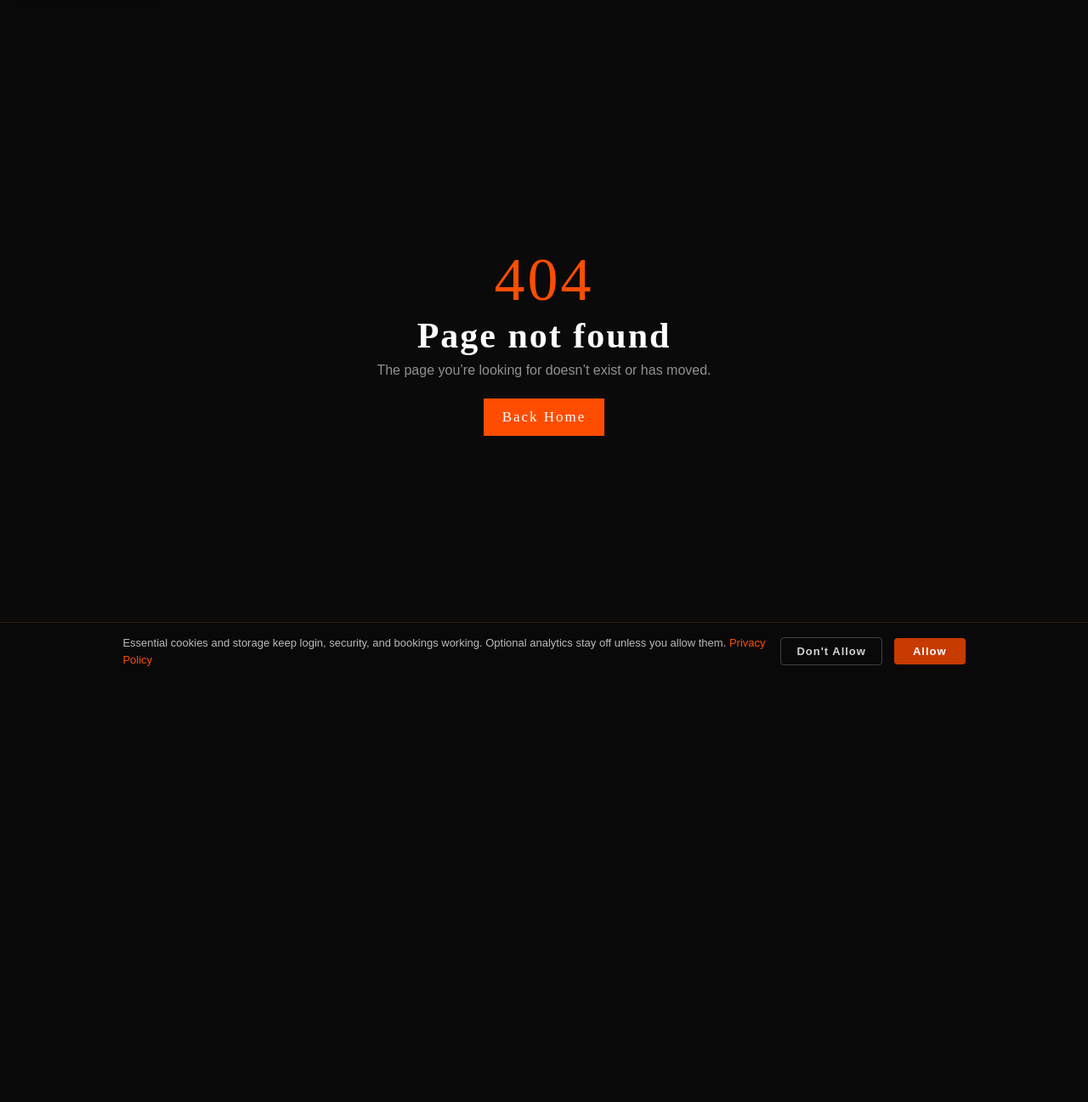
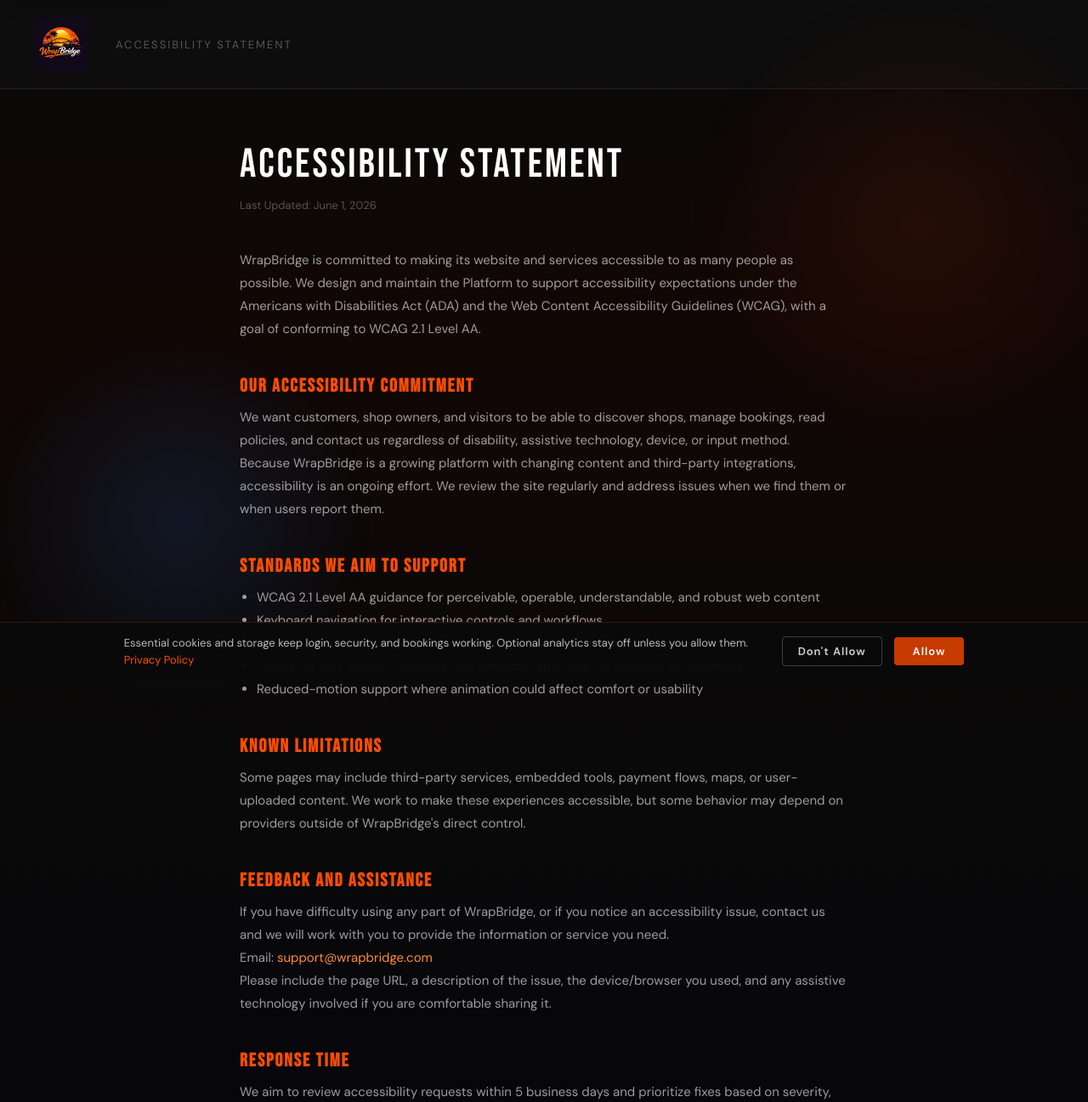
Before and after one commit to SanelSinanovic/wraplocal, a React (Vite) app: page /accessibility in a window 1280 px wide. Shown: the top 1297 px of the page at 85% size. Before the commit the page ends 800 px from the top, so only its background shows below. Built offline with nearby package versions, Linux system fonts and the light colour scheme; no server answers; the database is empty.

Commit message:
Accessiblity Page(5.5)

```diff
--- a/src/App.jsx
+++ b/src/App.jsx
@@ -13,6 +13,7 @@
 import { fetchShops, fetchProfile, fetchShopById } from "./lib/queries";
 import TermsPage from "./pages/TermsPage";
 import PrivacyPage from "./pages/PrivacyPage";
+import AccessibilityPage from "./pages/AccessibilityPage";
 import ResetPasswordPage from "./pages/ResetPasswordPage";
 import AdminDashboard from "./pages/AdminDashboard";
 
@@ -29,6 +30,7 @@
   "company-login": "/business/login",
   terms: "/terms",
   privacy: "/privacy",
+  accessibility: "/accessibility",
   "reset-password": "/reset-password",
   admin: "/admin",
 };
@@ -46,6 +48,7 @@
   "/business/login": { title: "Shop Login — WrapBridge",                                            description: "Sign in to your WrapBridge shop dashboard." },
   "/terms":          { title: "Terms of Service \u2014 WrapBridge",                                  description: "Read WrapBridge's Terms of Service, including our payment, refund, and liability policies." },
   "/privacy":        { title: "Privacy Policy \u2014 WrapBridge",                                   description: "Read WrapBridge's Privacy Policy to understand how we collect, use, and protect your data." },
+  "/accessibility":  { title: "Accessibility Statement \u2014 WrapBridge",                          description: "Read WrapBridge's Accessibility Statement and our commitment to ADA accessibility and WCAG 2.1 Level AA." },
   "/reset-password": { title: "Reset Password \u2014 WrapBridge",                                   description: "Reset your WrapBridge account password." },
 };
 
@@ -364,6 +367,7 @@
           <Route path="/business/login" element={<CompanyLogin nav={nav} loginForm={loginForm} setLoginForm={setLoginForm} loginError={loginError} setLoginError={setLoginError} handleLogin={handleLogin} />} />
           <Route path="/terms" element={<TermsPage nav={nav} />} />
           <Route path="/privacy" element={<PrivacyPage nav={nav} />} />
+          <Route path="/accessibility" element={<AccessibilityPage nav={nav} />} />
           <Route path="/reset-password" element={<ResetPasswordPage nav={nav} recoveryReady={recoveryReady} />} />
           <Route path="/admin" element={<RequireAuth authReady={authReady} currentUser={currentUser} currentProfile={currentProfile}><AdminDashboard {...commonProps} /></RequireAuth>} />
           <Route path="*" element={<NotFoundPage nav={nav} />} />
--- /dev/null
+++ b/src/pages/AccessibilityPage.jsx
@@ -0,0 +1,55 @@
+export default function AccessibilityPage({ nav }) {
+  return (
+    <div style={{ background: "linear-gradient(180deg, #090909 0%, #110705 25%, #090909 60%, #05050C 100%)", minHeight: "100vh", color: "#fff", fontFamily: "'DM Sans', sans-serif", position: "relative", overflow: "hidden" }}>
+      <style>{`@keyframes glow-breathe { 0%,100% { opacity: 0.5; } 50% { opacity: 0.8; } } @keyframes orb-drift { 0%,100% { transform: translate(0,0); } 50% { transform: translate(30px,-20px); } }`}</style>
+      <div aria-hidden="true" style={{ position: "fixed", top: "-5%", right: "-8%", width: 600, height: 600, background: "radial-gradient(circle, rgba(255,77,0,0.16) 0%, transparent 65%)", borderRadius: "50%", pointerEvents: "none", animation: "glow-breathe 7s ease-in-out infinite", zIndex: 0 }} />
+      <div aria-hidden="true" style={{ position: "fixed", bottom: "-10%", left: "-5%", width: 500, height: 500, background: "radial-gradient(circle, rgba(59,130,246,0.13) 0%, transparent 65%)", borderRadius: "50%", pointerEvents: "none", animation: "orb-drift 16s ease-in-out infinite", zIndex: 0 }} />
+      <style>{`@import url('https://fonts.googleapis.com/css2?family=Bebas+Neue&family=DM+Sans:wght@300;400;500;600&display=swap'); * { box-sizing: border-box; } h2 { font-family: 'Bebas Neue', cursive; font-size: 22px; letter-spacing: 2px; color: #FF4D00; margin: 40px 0 10px; } p, li { font-size: 15px; color: rgba(255,255,255,0.6); line-height: 1.8; } ul { padding-left: 20px; margin: 8px 0; } a { color: #FF8C33; text-decoration: none; } a:hover { text-decoration: underline; } @media (max-width: 768px) { .legal-header { padding: 14px 20px !important; } .legal-body { padding: 32px 20px 64px !important; } .legal-title { font-size: 34px !important; letter-spacing: 2px !important; } } @media (max-width: 420px) { .legal-header { padding: 12px 16px !important; } .legal-body { padding: 24px 14px 48px !important; } .legal-title { font-size: 28px !important; letter-spacing: 1px !important; } }`}</style>
+
+      <div className="legal-header" style={{ background: "#0D0D0D", borderBottom: "1px solid rgba(255,255,255,0.07)", padding: "20px 40px", display: "flex", alignItems: "center", gap: 32 }}>
+        <button className="image-button" type="button" onClick={() => nav("landing")} aria-label="Go to WrapBridge home">
+          <img src="/images/Logo.png" alt="" style={{ height: 64, display: "block" }} />
+        </button>
+        <span style={{ fontSize: 13, color: "rgba(255,255,255,0.3)", letterSpacing: 2 }}>ACCESSIBILITY STATEMENT</span>
+      </div>
+
+      <div className="legal-body" style={{ maxWidth: 780, margin: "0 auto", padding: "60px 32px 100px", position: "relative", zIndex: 1 }}>
+        <div className="legal-title" style={{ fontFamily: "'Bebas Neue', cursive", fontSize: 48, letterSpacing: 3, marginBottom: 8 }}>ACCESSIBILITY STATEMENT</div>
+        <p style={{ color: "rgba(255,255,255,0.3)", fontSize: 13, marginBottom: 40 }}>Last Updated: June 1, 2026</p>
+
+        <p>WrapBridge is committed to making its website and services accessible to as many people as possible. We design and maintain the Platform to support accessibility expectations under the Americans with Disabilities Act (ADA) and the Web Content Accessibility Guidelines (WCAG), with a goal of conforming to WCAG 2.1 Level AA.</p>
+
+        <h2>Our Accessibility Commitment</h2>
+        <p>We want customers, shop owners, and visitors to be able to discover shops, manage bookings, read policies, and contact us regardless of disability, assistive technology, device, or input method.</p>
+        <p>Because WrapBridge is a growing platform with changing content and third-party integrations, accessibility is an ongoing effort. We review the site regularly and address issues when we find them or when users report them.</p>
+
+        <h2>Standards We Aim To Support</h2>
+        <ul>
+          <li>WCAG 2.1 Level AA guidance for perceivable, operable, understandable, and robust web content</li>
+          <li>Keyboard navigation for interactive controls and workflows</li>
+          <li>Readable text contrast, visible focus states, and responsive layouts</li>
+          <li>Labels, alt text, status messages, and semantic structure for assistive technologies</li>
+          <li>Reduced-motion support where animation could affect comfort or usability</li>
+        </ul>
+
+        <h2>Known Limitations</h2>
+        <p>Some pages may include third-party services, embedded tools, payment flows, maps, or user-uploaded content. We work to make these experiences accessible, but some behavior may depend on providers outside of WrapBridge's direct control.</p>
+
+        <h2>Feedback And Assistance</h2>
+        <p>If you have difficulty using any part of WrapBridge, or if you notice an accessibility issue, contact us and we will work with you to provide the information or service you need.</p>
+        <p>Email: <a href="mailto:support@wrapbridge.com">support@wrapbridge.com</a></p>
+        <p>Please include the page URL, a description of the issue, the device/browser you used, and any assistive technology involved if you are comfortable sharing it.</p>
+
+        <h2>Response Time</h2>
+        <p>We aim to review accessibility requests within 5 business days and prioritize fixes based on severity, user impact, and technical scope.</p>
+
+        <p style={{ marginTop: 60, color: "rgba(255,255,255,0.2)", fontSize: 12, borderTop: "1px solid rgba(255,255,255,0.06)", paddingTop: 24 }}>
+          © {new Date().getFullYear()} WrapBridge. All rights reserved. &nbsp;
+          <button className="link-button" type="button" onClick={() => nav("terms")} style={{ color: "#FF8C33", cursor: "pointer" }}>Terms of Service</button>
+          <span aria-hidden="true"> &nbsp;|&nbsp; </span>
+          <button className="link-button" type="button" onClick={() => nav("privacy")} style={{ color: "#FF8C33", cursor: "pointer" }}>Privacy Policy</button>
+        </p>
+      </div>
+    </div>
+  );
+}
--- a/src/pages/LandingPage.jsx
+++ b/src/pages/LandingPage.jsx
@@ -502,6 +502,7 @@
         <div style={{ fontFamily: "'DM Sans', sans-serif", fontSize: 13, color: "rgba(255,255,255,0.3)", display: "flex", gap: 24, flexWrap: "wrap", alignItems: "center" }}>
           <button className="link-button" onClick={() => nav("terms")} style={{ color: "rgba(255,255,255,0.68)", cursor: "pointer", transition: "color 0.2s" }} onMouseEnter={e => e.currentTarget.style.color="#FF8C33"} onMouseLeave={e => e.currentTarget.style.color="rgba(255,255,255,0.68)"}>Terms of Service</button>
           <button className="link-button" onClick={() => nav("privacy")} style={{ color: "rgba(255,255,255,0.68)", cursor: "pointer", transition: "color 0.2s" }} onMouseEnter={e => e.currentTarget.style.color="#FF8C33"} onMouseLeave={e => e.currentTarget.style.color="rgba(255,255,255,0.68)"}>Privacy Policy</button>
+          <button className="link-button" onClick={() => nav("accessibility")} style={{ color: "rgba(255,255,255,0.68)", cursor: "pointer", transition: "color 0.2s" }} onMouseEnter={e => e.currentTarget.style.color="#FF8C33"} onMouseLeave={e => e.currentTarget.style.color="rgba(255,255,255,0.68)"}>Accessibility</button>
           <button className="link-button" onClick={() => nav("pricing")} style={{ color: "rgba(255,255,255,0.68)", cursor: "pointer", transition: "color 0.2s" }} onMouseEnter={e => e.currentTarget.style.color="#FF8C33"} onMouseLeave={e => e.currentTarget.style.color="rgba(255,255,255,0.68)"}>Pricing</button>
           <a href="mailto:support@wrapbridge.com" style={{ color: "rgba(255,255,255,0.68)", textDecoration: "none", transition: "color 0.2s" }} onMouseEnter={e => e.target.style.color="#FF8C33"} onMouseLeave={e => e.target.style.color="rgba(255,255,255,0.68)"}>support@wrapbridge.com</a>
         </div>
--- a/src/pages/PrivacyPage.jsx
+++ b/src/pages/PrivacyPage.jsx
@@ -122,6 +122,8 @@
         <p style={{ marginTop: 60, color: "rgba(255,255,255,0.2)", fontSize: 12, borderTop: "1px solid rgba(255,255,255,0.06)", paddingTop: 24 }}>
           © {new Date().getFullYear()} WrapBridge. All rights reserved. &nbsp;
           <button className="link-button" type="button" onClick={() => nav("terms")} style={{ color: "#FF4D00", cursor: "pointer" }}>Terms of Service</button>
+          <span aria-hidden="true"> &nbsp;|&nbsp; </span>
+          <button className="link-button" type="button" onClick={() => nav("accessibility")} style={{ color: "#FF4D00", cursor: "pointer" }}>Accessibility</button>
         </p>
       </div>
     </div>
--- a/src/pages/TermsPage.jsx
+++ b/src/pages/TermsPage.jsx
@@ -148,6 +148,8 @@
         <p style={{ marginTop: 60, color: "rgba(255,255,255,0.2)", fontSize: 12, borderTop: "1px solid rgba(255,255,255,0.06)", paddingTop: 24 }}>
           © {new Date().getFullYear()} WrapBridge. All rights reserved. &nbsp;
           <button className="link-button" type="button" onClick={() => nav("privacy")} style={{ color: "#FF4D00", cursor: "pointer" }}>Privacy Policy</button>
+          <span aria-hidden="true"> &nbsp;|&nbsp; </span>
+          <button className="link-button" type="button" onClick={() => nav("accessibility")} style={{ color: "#FF4D00", cursor: "pointer" }}>Accessibility</button>
         </p>
       </div>
     </div>
```
Also changed, not shown: 1 other file (tests, documents, lock files or other folders).
